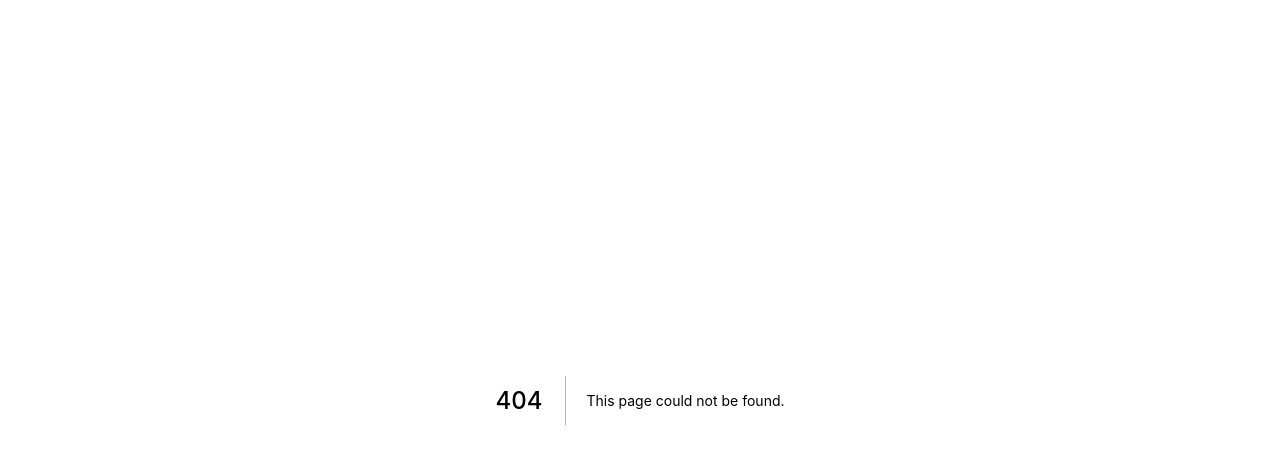
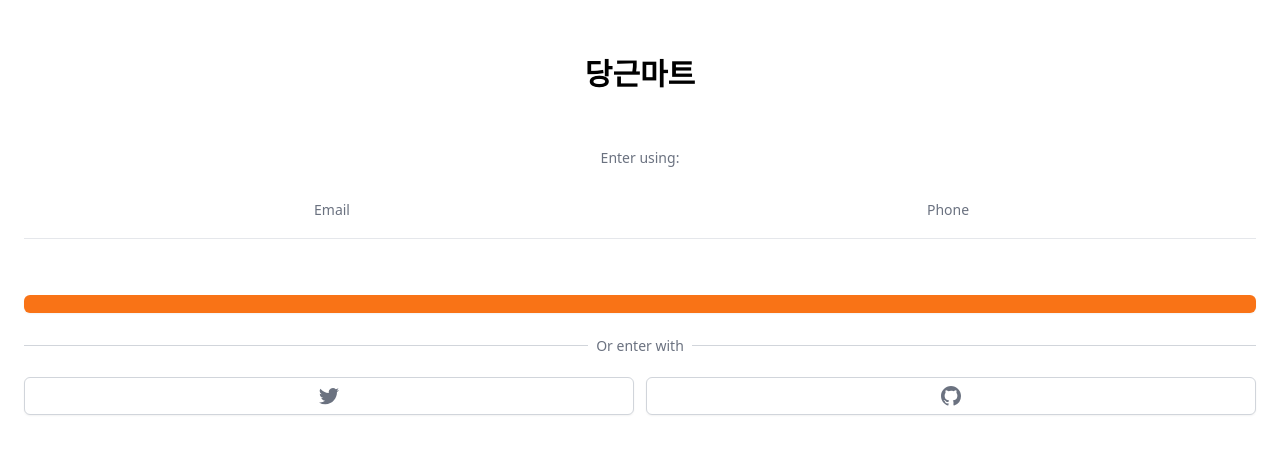
Before and after one commit to sundancekid1108/my-carrot, a Next.js app: page /signin in a window 1280 px wide. Before the commit this address had no page. Shown: the top 454 px of the page. Built offline with nearby package versions, Linux system fonts and the light colour scheme.

Commit message:
singin 디자인

```diff
--- a/package.json
+++ b/package.json
@@ -14,6 +14,7 @@
     "react-dom": "18.2.0"
   },
   "devDependencies": {
+    "@tailwindcss/forms": "^0.5.3",
     "@types/node": "18.11.4",
     "@types/react": "18.0.21",
     "@types/react-dom": "18.0.6",
--- a/pages/index.tsx
+++ b/pages/index.tsx
@@ -4,95 +4,7 @@
 import styles from '../styles/Home.module.css'
 
 const Home: NextPage = () => {
-  return (
-    <div  className="bg-slate-400 p-20  grid gap-10 min-h-screen">
-      <div className="bg-white p-10 rounded-3xl">
-        <span className="font-semibold text-2xl">Select Item</span>
-        <div className="flex justify-between my-2">
-          <span className="text-gray-500">Grey Chair</span>
-          <span className="font-semibold">$19</span>
-        </div>
-        <div className="flex justify-between">
-          <span className="text-gray-500">Grey Chair</span>
-          <span className="font-semibold">$19</span>
-        </div>
-        <div className="flex justify-between mt-2 pt-2 border-t-2 border-dashed">
-          <span>Total</span>
-          <span className="font-semibold">$10</span>
-        </div>
-
-        <button
-          className="  mt-5 bg-blue-500 text-white p-3
-          text-center rounded-xl w-3/4 mx-auto
-          hover:bg-teal-500 hover:text-black
-          active:bg-yellow-500 focus:bg-red-500
-          block
-         "
-        >
-          Checkout
-        </button>
-      </div>
-      <div className="bg-white overflow-hidden rounded-3xl shadow-xl">
-        <div className="bg-blue-500 p-6 pb-14">
-          <span className="text-white text-2xl">Profile</span>
-        </div>
-        <div className="rounded-3xl p-6 bg-white relative -top-5">
-          <div className="flex relative -top-16 items-end justify-between">
-            <div className="flex flex-col items-center">
-              <span className="text-xs text-gray-500">Orders</span>
-              <span className="font-medium">340</span>
-            </div>
-            <div className="h-24 w-24 bg-zinc-300 rounded-full" />
-            <div className="flex flex-col items-center">
-              <span className="text-xs text-gray-500">Spent</span>
-              <span className="font-medium">$340</span>
-            </div>
-          </div>
-          <div className="relative  flex flex-col items-center -mt-14 -mb-5">
-            <span className="text-lg font-medium">Tony Molloy</span>
-            <span className="text-sm text-gray-500">미국</span>
-          </div>
-        </div>
-        <div className="bg-white p-6 rounded-3xl shadow-xl">
-          <div className="flex mb-5 justify-between items-center">
-             <span>⬅️</span>
-          <div className="space-x-3">
-            <span>⭐️ 4.9</span>
-            <span className="shadow-xl p-2 rounded-md">💖</span>
-          </div>
-          </div>
-          <div className="bg-zinc-400 h-72 mb-5" />
-          <div className="flex flex-col">
-          <span className="font-medium text-xl">Swoon Lounge</span>
-          <span className="text-xs text-gray-500">Chair</span>
-          <div className="mt-3 mb-5 flex justify-between items-center">
-            <div className="space-x-2">
-              <button className="w-5 h-5 rounded-full bg-yellow-500 focus:ring-2 ring-offset-2 ring-yellow-500 transition" />
-              <button className="w-5 h-5 rounded-full bg-indigo-500 focus:ring-2 ring-offset-2 ring-indigo-500 transition" />
-              <button className="w-5 h-5 rounded-full bg-teal-500 focus:ring-2 ring-offset-2 ring-teal-500 transition" />
-            </div>
-            <div className="flex items-center space-x-5">
-              <button className=" rounded-lg bg-blue-200 flex justify-center items-center aspect-square w-8 text-xl text-gray-500">
-                -
-              </button>
-              <span>1</span>
-              <button className=" rounded-lg bg-blue-200 flex justify-center items-center aspect-square w-8 text-xl text-gray-500">
-                +
-              </button>
-            </div>
-          </div>
-          <div className="flex justify-between items-center">
-            <span className="font-medium text-2xl">$450</span>
-            <button className="bg-blue-500 py-2 px-8 text-center text-xs text-white rounded-lg">
-              Add to cart
-            </button>
-          </div>
-        </div>
-        </div>
-      </div>
-
-    </div>
-  )
+  return null
 }
 
 export default Home
--- /dev/null
+++ b/pages/signin.tsx
@@ -0,0 +1,128 @@
+import type { NextPage } from "next";
+import { useState } from "react";
+
+
+const cls  = (...classnames: string[]) => {
+  return classnames.join(" ");
+}
+
+
+
+const Signin: NextPage = () => {
+  const [method, setMethod] = useState("");
+  const onEmailClick = () => {
+      setMethod("email")
+      console.log("onEmailClick")
+  }
+  const onPhoneClick = () => {
+     setMethod("phone")
+    console.log("onPhoneClick")
+  }
+
+
+  return (<>
+     <div className="mt-14 px-6">
+      <h3 className="text-3xl font-bold text-center">당근마트</h3>
+      <div className="mt-14">
+        <div className="flex flex-col items-center">
+          <h5 className="text-sm text-gray-500 font-medium">Enter using:</h5>
+          <div className="grid  border-b  w-full mt-8 grid-cols-2 ">
+            <button
+              className={cls(
+                "pb-4 font-medium text-sm border-b-2",
+                method === "email"
+                  ? " border-orange-500 text-orange-400"
+                  : "border-transparent hover:text-gray-400 text-gray-500"
+              )}
+              onClick={onEmailClick}
+            >
+              Email
+            </button>
+            <button
+              className={cls(
+                "pb-4 font-medium text-sm border-b-2",
+                method === "phone"
+                  ? " border-orange-500 text-orange-400"
+                  : "border-transparent hover:text-gray-400 text-gray-500"
+              )}
+              onClick={onPhoneClick}
+            >
+              Phone
+            </button>
+          </div>
+        </div>
+        <form className="flex flex-col mt-8">
+          <label className="text-sm font-medium text-gray-700">
+            {method === "email" ? "Email address" : null}
+            {method === "phone" ? "Phone number" : null}
+          </label>
+          <div className="mt-1">
+            {method === "email" ? (
+              <input
+                placeholder="email"
+                type="email"
+                className="appearance-none w-full px-3 py-2 border border-gray-300 rounded-md shadow-sm placeholder-gray-400 focus:outline-none focus:ring-orange-500 focus:border-orange-500"
+                required
+              />
+            ) : null}
+            {method === "phone" ? (
+              <div className="flex rounded-md shadow-sm">
+                <span className="flex items-center justify-center px-3 rounded-l-md border border-r-0 border-gray-300 bg-gray-50 text-gray-500 select-none text-sm">
+                  +82
+                </span>
+                <input
+                   placeholder="phone number"
+                  type="number"
+                  className="appearance-none w-full px-3 py-2 border border-gray-300 rounded-md rounded-l-none shadow-sm placeholder-gray-400 focus:outline-none focus:ring-orange-500 focus:border-orange-500"
+                  required
+                />
+              </div>
+            ) : null}
+          </div>
+          <button className="mt-5 bg-orange-500 hover:bg-orange-600 text-white py-2 px-4 border border-transparent rounded-md shadow-sm text-sm font-medium focus:ring-2 focus:ring-offset-2 focus:ring-orange-500 focus:outline-none ">
+            {method === "email" ? "Get login link" : null}
+            {method === "phone" ? "Get one-time password" : null}
+          </button>
+        </form>
+        <div className="mt-8">
+          <div className="relative">
+            <div className="absolute w-full border-t border-gray-300" />
+            <div className="relative -top-3 text-center ">
+              <span className="bg-white px-2 text-sm text-gray-500">
+                Or enter with
+              </span>
+            </div>
+          </div>
+          <div className="grid grid-cols-2 mt-2 gap-3">
+            <button className="flex justify-center items-center py-2 px-4 border border-gray-300 rounded-md shadow-sm bg-white text-sm font-medium text-gray-500 hover:bg-gray-50">
+              <svg
+                className="w-5 h-5"
+                aria-hidden="true"
+                fill="currentColor"
+                viewBox="0 0 20 20"
+              >
+                <path d="M6.29 18.251c7.547 0 11.675-6.253 11.675-11.675 0-.178 0-.355-.012-.53A8.348 8.348 0 0020 3.92a8.19 8.19 0 01-2.357.646 4.118 4.118 0 001.804-2.27 8.224 8.224 0 01-2.605.996 4.107 4.107 0 00-6.993 3.743 11.65 11.65 0 01-8.457-4.287 4.106 4.106 0 001.27 5.477A4.073 4.073 0 01.8 7.713v.052a4.105 4.105 0 003.292 4.022 4.095 4.095 0 01-1.853.07 4.108 4.108 0 003.834 2.85A8.233 8.233 0 010 16.407a11.616 11.616 0 006.29 1.84" />
+              </svg>
+            </button>
+            <button className="flex justify-center items-center py-2 px-4 border border-gray-300 rounded-md shadow-sm bg-white text-sm font-medium text-gray-500 hover:bg-gray-50">
+              <svg
+                className="w-5 h-5"
+                aria-hidden="true"
+                fill="currentColor"
+                viewBox="0 0 20 20"
+              >
+                <path
+                  fillRule="evenodd"
+                  d="M10 0C4.477 0 0 4.484 0 10.017c0 4.425 2.865 8.18 6.839 9.504.5.092.682-.217.682-.483 0-.237-.008-.868-.013-1.703-2.782.605-3.369-1.343-3.369-1.343-.454-1.158-1.11-1.466-1.11-1.466-.908-.62.069-.608.069-.608 1.003.07 1.531 1.032 1.531 1.032.892 1.53 2.341 1.088 2.91.832.092-.647.35-1.088.636-1.338-2.22-.253-4.555-1.113-4.555-4.951 0-1.093.39-1.988 1.029-2.688-.103-.253-.446-1.272.098-2.65 0 0 .84-.27 2.75 1.026A9.564 9.564 0 0110 4.844c.85.004 1.705.115 2.504.337 1.909-1.296 2.747-1.027 2.747-1.027.546 1.379.203 2.398.1 2.651.64.7 1.028 1.595 1.028 2.688 0 3.848-2.339 4.695-4.566 4.942.359.31.678.921.678 1.856 0 1.338-.012 2.419-.012 2.747 0 .268.18.58.688.482A10.019 10.019 0 0020 10.017C20 4.484 15.522 0 10 0z"
+                  clipRule="evenodd"
+                />
+              </svg>
+            </button>
+          </div>
+        </div>
+      </div>
+    </div>
+  </>)
+}
+
+export default Signin
--- a/tailwind.config.js
+++ b/tailwind.config.js
@@ -6,6 +6,6 @@
     theme: {
         extend: {},
     },
-    plugins: [],
+    darkMode: "media", // class
+    plugins: [require("@tailwindcss/forms")],
 };
-//tailwindcss 설정
```
Also changed, not shown: 1 other file (tests, documents, lock files or other folders).
